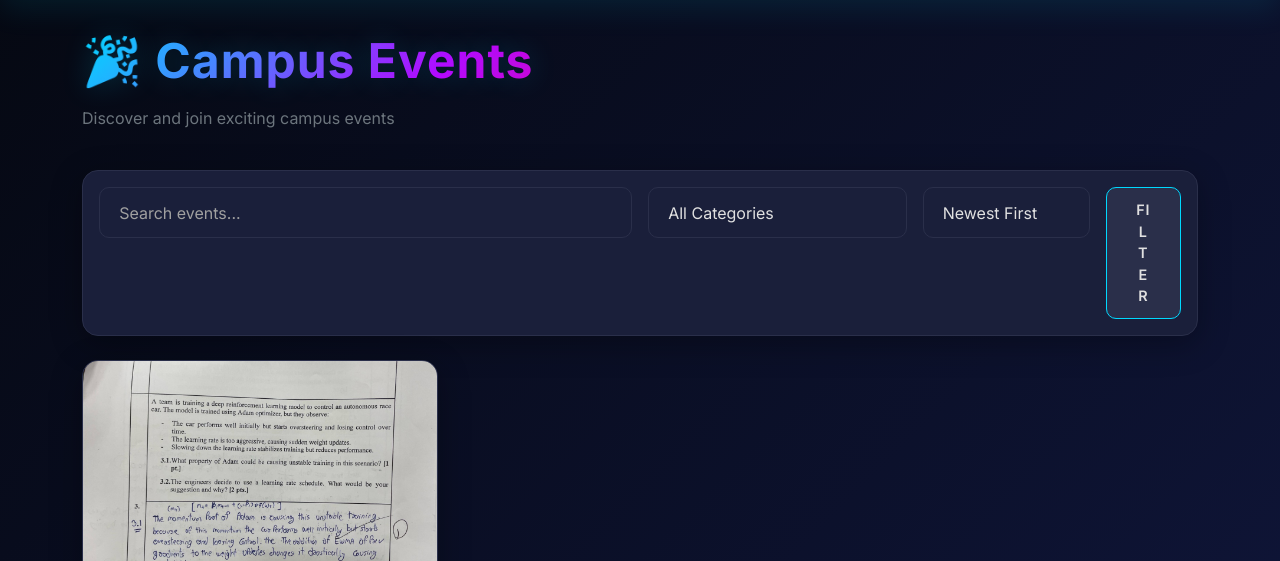
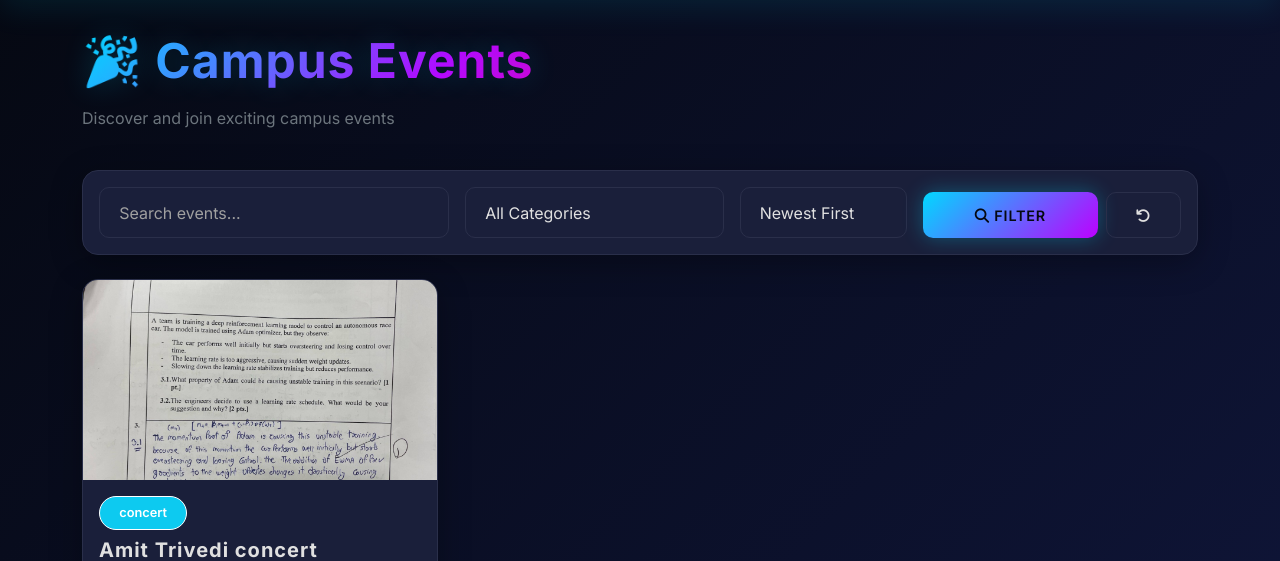
Before and after one commit to jay16y/Event_manager, a Django app: page / in a window 1280 px wide. Shown: the part 86-647 px from the top of the page. Run offline with Django 5.2, Linux system fonts and the light colour scheme; data comes from the database, SQL or seed files in the repository.

Commit message:
Enhance search and filter form layout with improved button styles and alignment

```diff
--- a/EventHub/events/templates/events/home.html
+++ b/EventHub/events/templates/events/home.html
@@ -22,9 +22,9 @@
 <!-- Search and Filter -->
 <div class="card mb-4">
     <div class="card-body">
-        <form method="GET" class="row g-3">
+        <form method="GET" class="row g-3 align-items-end">
             <!-- Search -->
-            <div class="col-md-6">
+            <div class="col-md-4">
                 <input
                     type="text"
                     name="search"
@@ -55,10 +55,14 @@
                 </select>
             </div>
 
-            <div class="col-md-1">
-                <button type="submit" class="btn btn-secondary w-100">
-                    Filter
+            <!-- Filter & Reset Buttons -->
+            <div class="col-md-3 d-flex gap-2">
+                <button type="submit" class="btn btn-primary flex-grow-1">
+                    <i class="fas fa-search"></i> Filter
                 </button>
+                <a href="{% url 'home' %}" class="btn btn-outline-secondary">
+                    <i class="fas fa-undo"></i>
+                </a>
             </div>
         </form>
     </div>
```
